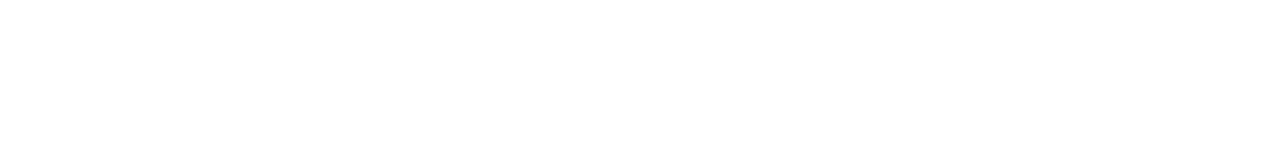
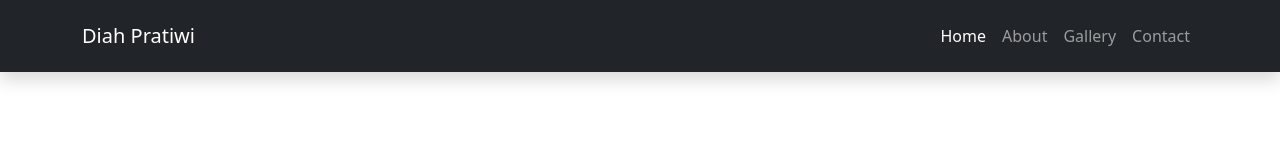
Before and after one commit to diptw/diptw.github.io, a plain HTML site: page index.html in a window 1280 px wide. Drawn offline with nearby package versions, Linux system fonts and the light colour scheme.

Commit message:
bikin navbar

```diff
--- a/index.html
+++ b/index.html
@@ -8,12 +8,41 @@
         rel="stylesheet"
         integrity="sha384-LN+7fdVzj6u52u30Kp6M/trliBMCMKTyK833zpbD+pXdCLuTusPj697FH4R/5mcr"
         crossorigin="anonymous">
+    <!-- Link Eks CSS -->
+
     <title>My Portofolio</title>
 </head>
 <body>
+    <!-- NavBar -->
+    <nav class="navbar navbar-expand-lg bg-dark fixed-top py-3 shadow" data-bs-theme="dark"">
+        <div class="container">
+            <a class="navbar-brand" href="#">Diah Pratiwi</a>
+            <button class="navbar-toggler" type="button" data-bs-toggle="collapse" data-bs-target="#navbarNav" aria-controls="navbarNav" aria-expanded="false" aria-label="Toggle navigation">
+            <span class="navbar-toggler-icon"></span>
+            </button>
+            <div class="collapse navbar-collapse" id="navbarNav">
+            <ul class="navbar-nav ms-auto">
+                <li class="nav-item">
+                    <a class="nav-link active" aria-current="page" href="#">Home</a>
+                </li>
+                <li class="nav-item">
+                    <a class="nav-link" href="#">About</a>
+                </li>
+                <li class="nav-item">
+                    <a class="nav-link" href="#">Gallery</a>
+                </li>
+                <li class="nav-item">
+                    <a class="nav-link" href="#">Contact</a>
+                </li>
+            </ul>
+            </div>
+        </div>
+    </nav>
 
 
 
+
+    <!-- End NavBar -->
 
 
 
```
